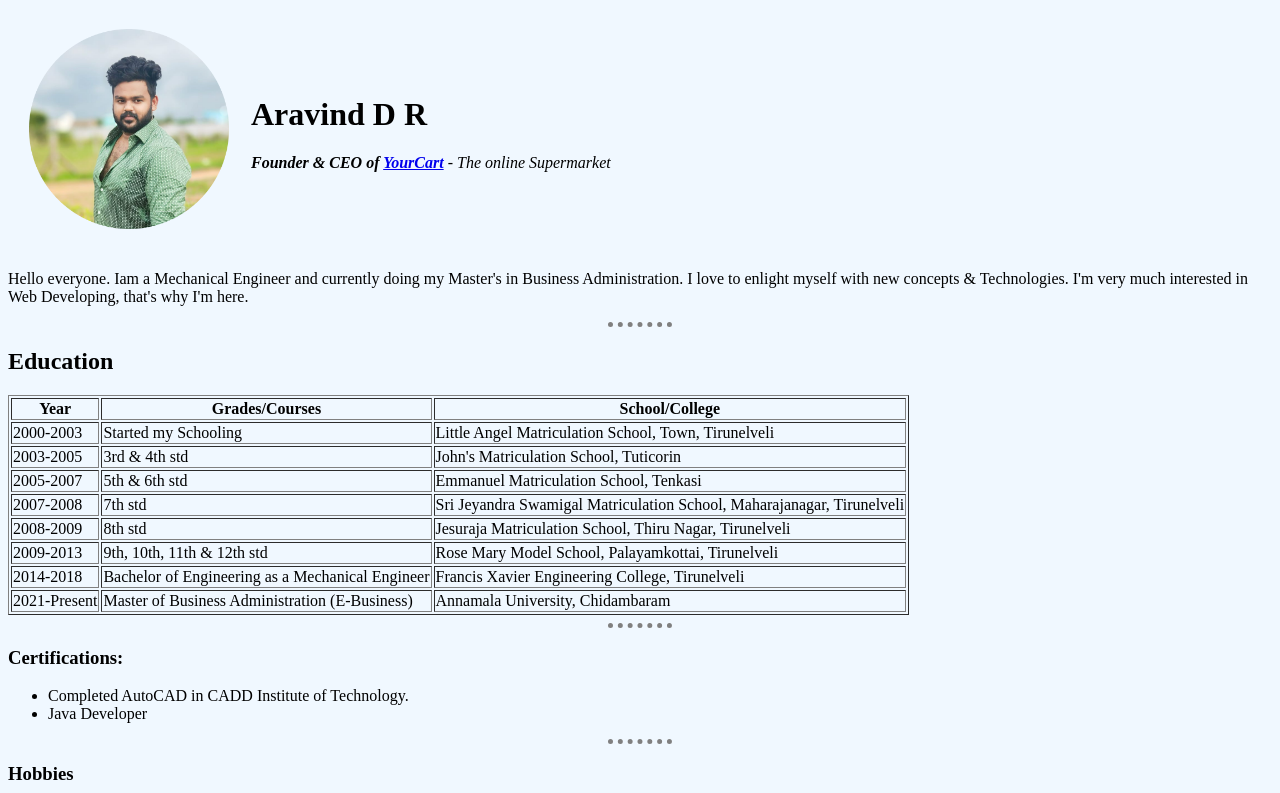
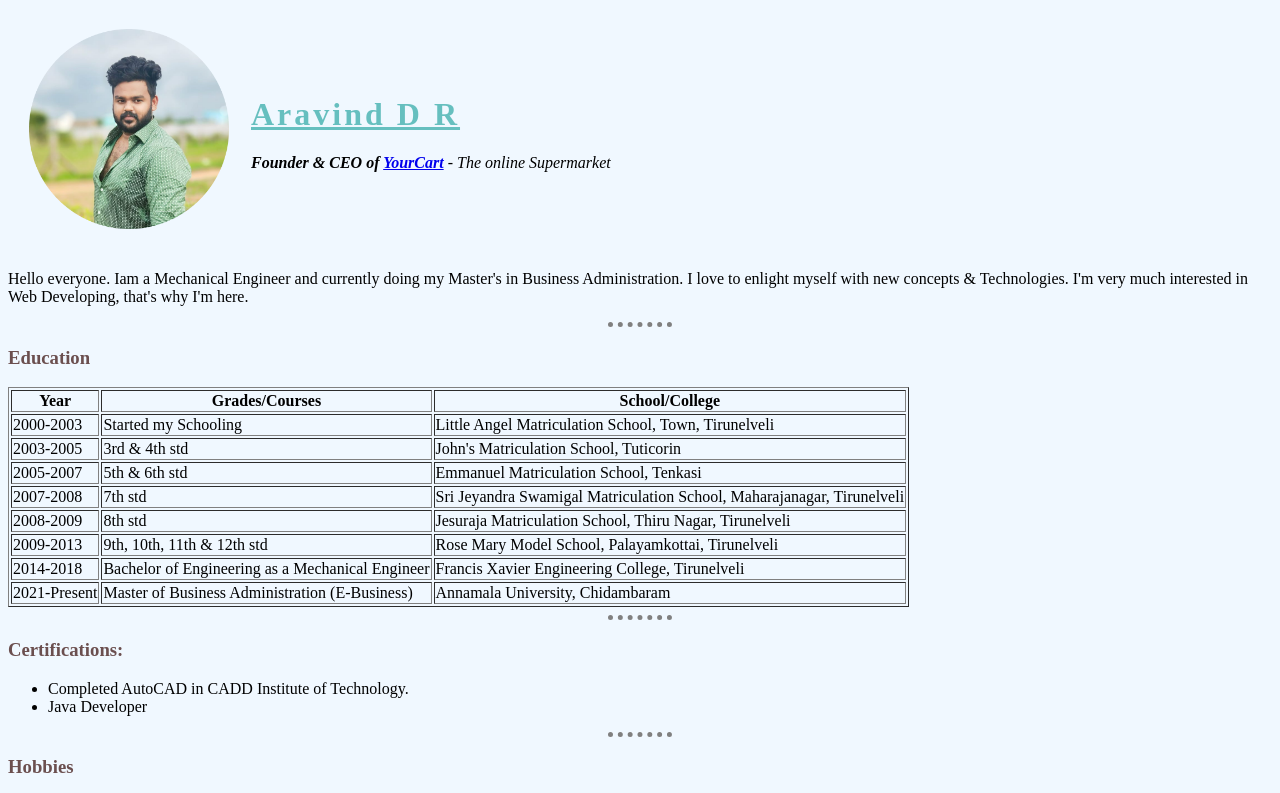
Before and after one commit to Arvi30/HTML---Personal-Site, a plain HTML site: page index.html in a window 1280 px wide. Shown: the top 793 px of the page. Drawn offline with Linux system fonts and the light colour scheme.

Commit message:
diff styles

```diff
--- a/css/styles.css
+++ b/css/styles.css
@@ -10,3 +10,14 @@
     border-width: 5px;
     width: 5%;
   }
+  h1  {
+    color: #66BFBF;
+    text-decoration: underline;
+    letter-spacing: 3px;
+    font-family: sans-serif Helvitica;
+  }
+
+  h3  {
+    color: #6B4F4F;
+
+  }
--- a/index.html
+++ b/index.html
@@ -9,7 +9,6 @@
 
   <link rel="stylesheet" href="css/styles.css">
 </head>
-
 
 
 <body>
@@ -29,7 +28,7 @@
   <hr size="3">
 
 
-  <h2>Education</h2>
+  <h3>Education</h3>
 
   <table border="1">
 
```
